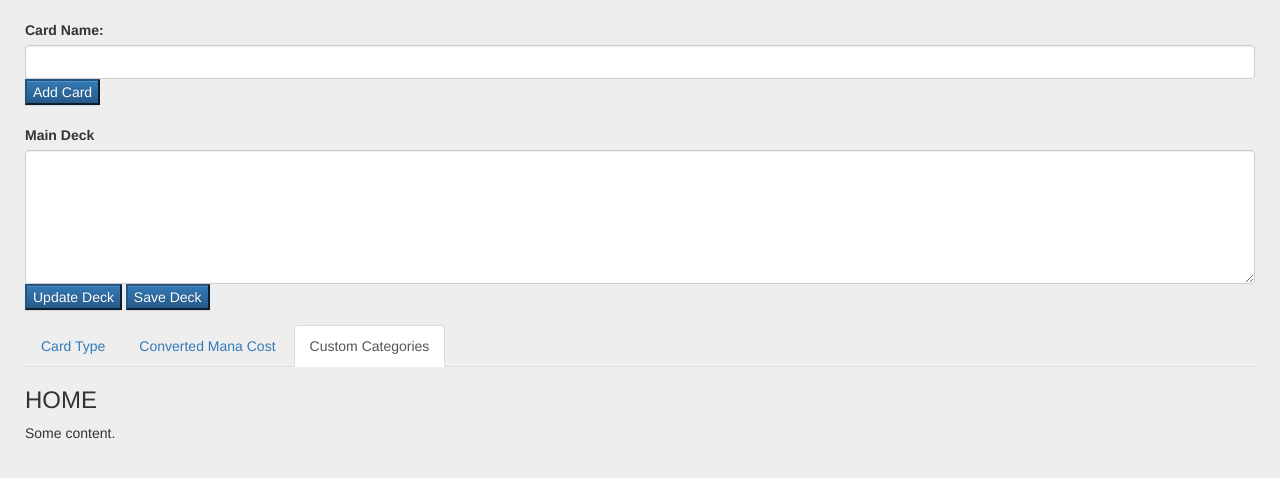
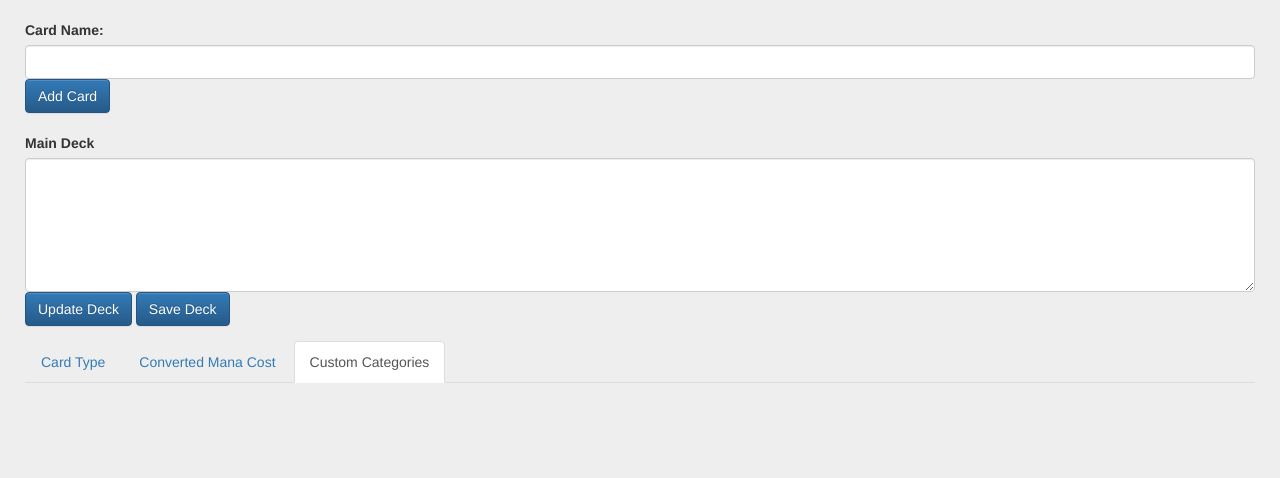
Before and after one commit to TheRealFlyingPotato/cs-4096, a Django app: template django_test/mtg/templates/mtg/editor.html in a window 1280 px wide. Shown: the part 77-555 px from the top of the page. Run offline with Django 3.2, Linux system fonts and the light colour scheme; the template is opened without the code that fills it, so the values that code supplies are empty; some libraries are stand-ins or nearby versions.

Commit message:
template changes ish

```diff
--- a/django_test/mtg/templates/mtg/editor.html
+++ b/django_test/mtg/templates/mtg/editor.html
@@ -11,7 +11,7 @@
   <link rel="stylesheet" href="https://maxcdn.bootstrapcdn.com/bootstrap/3.3.7/css/bootstrap-theme.min.css" integrity="sha384-rHyoN1iRsVXV4nD0JutlnGaslCJuC7uwjduW9SVrLvRYooPp2bWYgmgJQIXwl/Sp" crossorigin="anonymous">
 
   <!-- Latest compiled and minified JavaScript -->
-  <!-- <script src="https://maxcdn.bootstrapcdn.com/bootstrap/3.3.7/js/bootstrap.min.js" integrity="sha384-Tc5IQib027qvyjSMfHjOMaLkfuWVxZxUPnCJA7l2mCWNIpG9mGCD8wGNIcPD7Txa" crossorigin="anonymous"></script> -->
+  <script src="https://maxcdn.bootstrapcdn.com/bootstrap/3.3.7/js/bootstrap.min.js" integrity="sha384-Tc5IQib027qvyjSMfHjOMaLkfuWVxZxUPnCJA7l2mCWNIpG9mGCD8wGNIcPD7Txa" crossorigin="anonymous"></script>
 
   <link rel="stylesheet" href="{% static 'css/styles.css' %}">
   <script type="text/javascript" src="{% static 'js/previewCode.js' %}"></script>
@@ -24,14 +24,14 @@
     <div class = "form-group">
       <label for="name">Card Name:</label>
       <input type ="text" class = "form-control" id="cardname">
-      <button type="button" class="btn-primary" id="addBtn">Add Card</button>
+      <button type="button" class="btn btn-primary" id="addBtn">Add Card</button>
       <br></br>
       <label for="mainDeckEntry">Main Deck</label>
       <textarea class="form-control" id = "cardEntry" rows="6">
 {% for card in cards %}{{ card.card_name }} {{ card.categories }}
 {% endfor %}</textarea>
-      <button type="button" class="btn-primary" id="updateDeck">Update Deck</button>
-      <button type="button" class="btn-primary" id="saveDeck">Save Deck</button>
+      <button type="button" class="btn btn-primary" id="updateDeck">Update Deck</button>
+      <button type="button" class="btn btn-primary" id="saveDeck">Save Deck</button>
     </div>
   </form>
   <ul class="nav nav-tabs">
@@ -43,16 +43,11 @@
     <div class="tab-content">
 
       <div id="menu1" class="tab-pane fade">
-        <h3>Menu 1</h3>
-        <p>Some content in menu 1.</p>
       </div>
       <div id="menu2" class="tab-pane fade">
-        <h3>Menu 2</h3>
-        <p>Some content in menu 2.</p>
+        <div id="cardview-cmc"></div>
       </div>
       <div id="menu0" class="tab-pane fade in active">
-        <h3>HOME</h3>
-        <p>Some content.</p>
         <div id="cardview-custom"></div>
       </div>
     </div>
```
Also changed, not shown: django_test/django_test/static/js/previewCode.js (+47 -14 lines).
